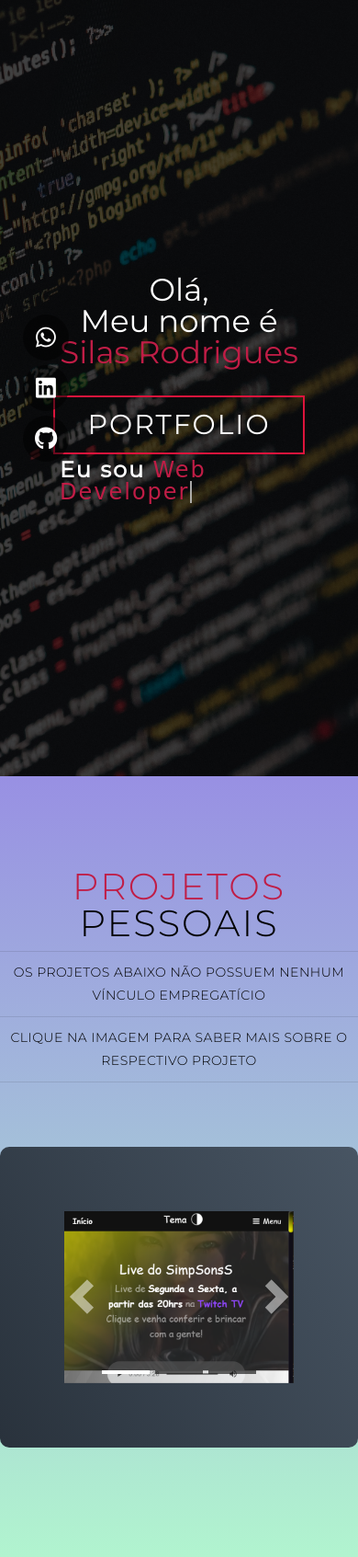
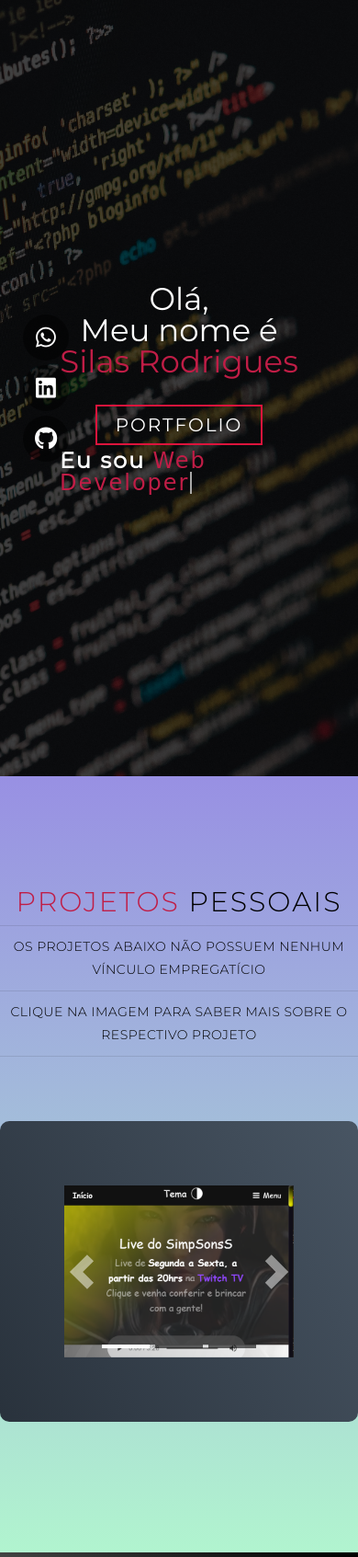
Before and after one commit to SilasRodrigues19/Portfolio-old, a PHP site: page /portfolio.html in a window 390 px wide. Shown: the top 1693 px of the page at 92% size. Run offline with PHP 8.4, Linux system fonts and the light colour scheme; some libraries are stand-ins or nearby versions.

Commit message:
Update mediaquery_tablet.css

```diff
--- a/css/mediaquery_tablet.css
+++ b/css/mediaquery_tablet.css
@@ -2,10 +2,33 @@
 	.cta {
 		font-size: 1.5rem;
 	}
+
+	h1.section-title, #services .section-title {
+		font-size: 3rem;
+	}
+
+	/* Home section */
+
 	#home h1 {
 		font-size: 3.4rem;
 	}
 	#home h2 {
 		font-size: 2.4rem;
 	}
-}
+	#home .cta {
+		padding: 10px 20px;
+		font-size: 2rem;
+	}
+
+	/* End Home section */
+
+	/* Services section */
+
+	#services .service-item {
+		text-align: center;
+		flex-basis: 45%;
+		align-items: center;
+		margin: 2.5%;
+	}
+
+	/* End Services section */
```
